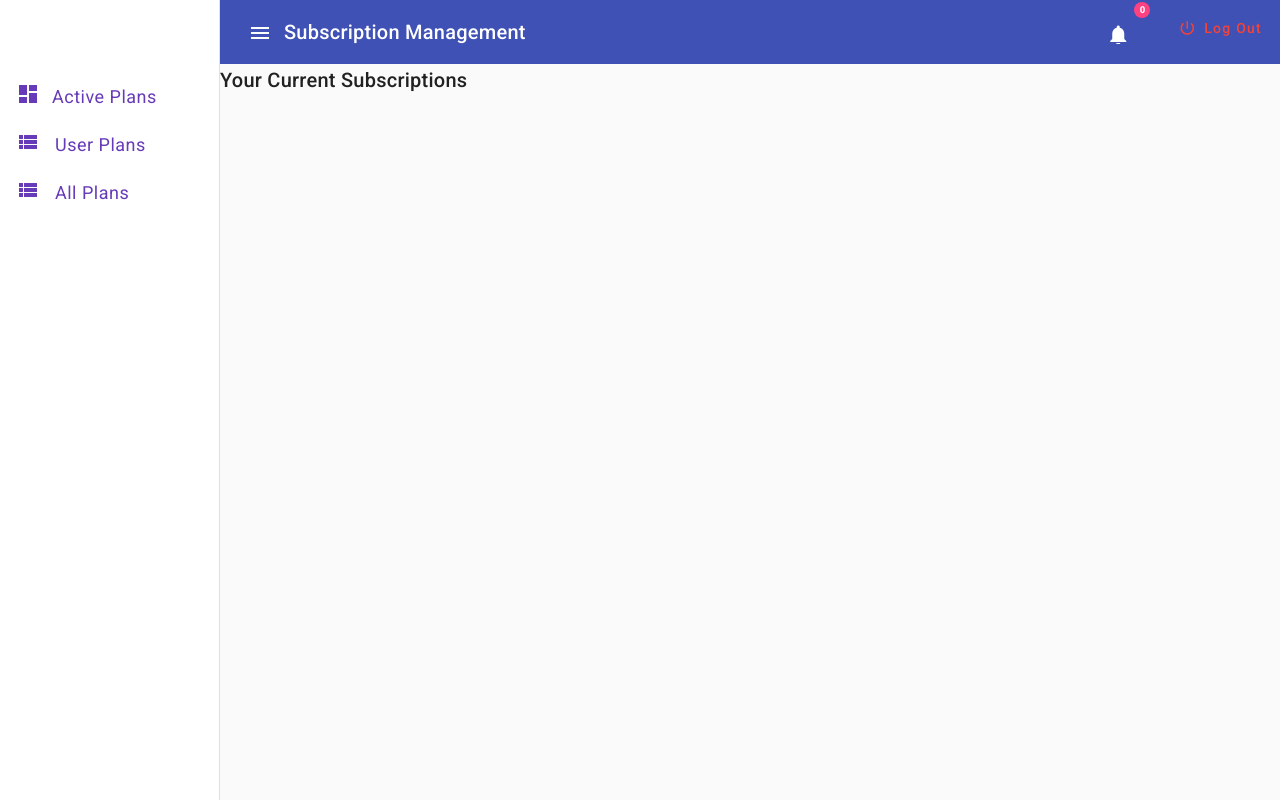
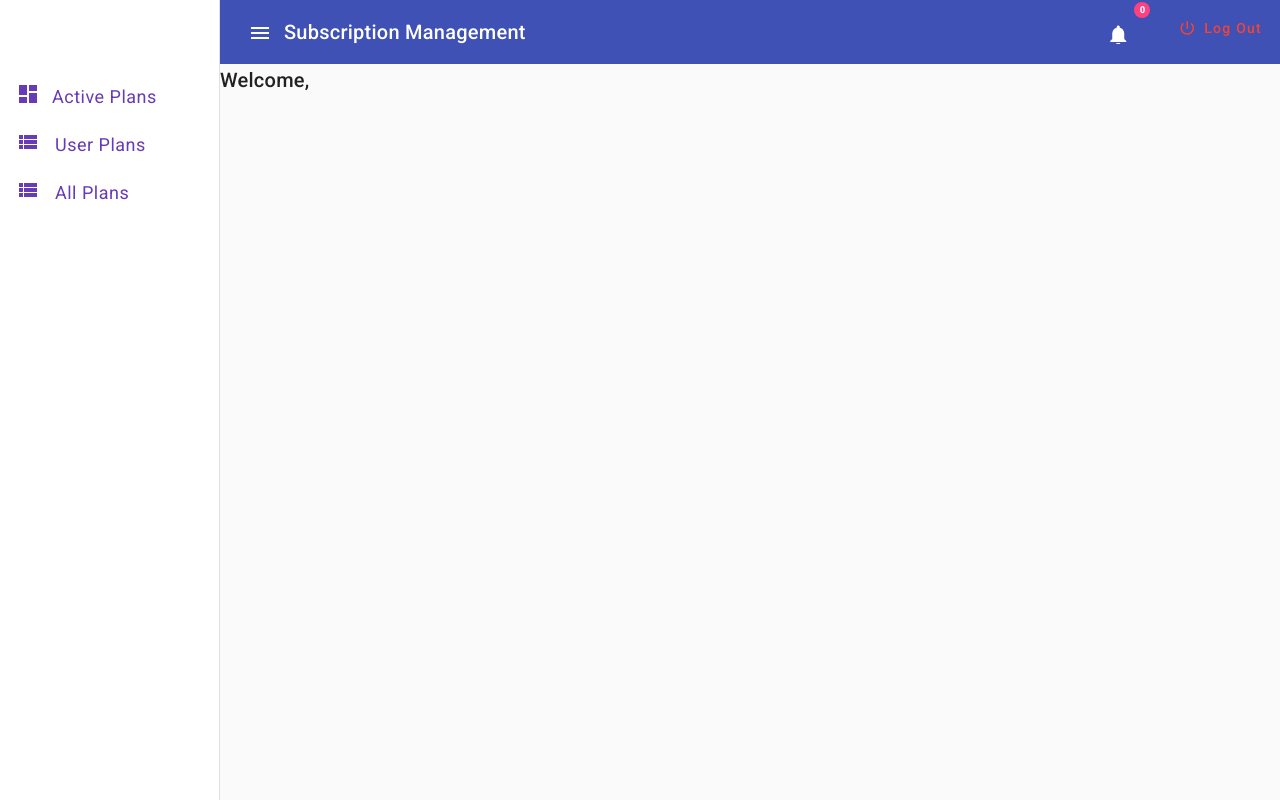
Before and after one commit to 11omkarkanase11/SubscriptionManagementSystem, an Angular app in the folder SubscriptionManagement/: page /sidenav/dashboard in a window 1280 px wide. Built offline with nearby package versions, Linux system fonts and the light colour scheme.

Commit message:
name displayed

```diff
--- a/SubscriptionManagement/src/app/dashboard/dashboard.component.html
+++ b/SubscriptionManagement/src/app/dashboard/dashboard.component.html
@@ -33,7 +33,7 @@
     <button mat-raised-button color="primary" (click)="viewPlans()">Click Here</button>
   </div> -->
   <div id="userplan">
-    <h2>Your Current Subscriptions</h2>
+    <h2>Welcome,{{userName}} </h2>
 
     <div *ngFor="let plan of userPlans">
       <mat-card class="subscription-card">
--- a/SubscriptionManagement/src/app/dashboard/dashboard.component.ts
+++ b/SubscriptionManagement/src/app/dashboard/dashboard.component.ts
@@ -21,8 +21,11 @@ export class DashboardComponent implements OnInit{
   userId=''
   planId=''
   userPlans: any[] = [];
+userName = this.localservice.getItem("userName");
   constructor(private localservice : LocalService,private subscriptionService:SubscriptionService, private router: Router){}
   ngOnInit(): void {
+
+
     const storedUserId = this.localservice.getItem('userId');
     if (storedUserId) {
       this.userId = storedUserId;
--- a/SubscriptionManagement/src/app/login/login.component.ts
+++ b/SubscriptionManagement/src/app/login/login.component.ts
@@ -48,6 +48,8 @@ export class LoginComponent {
             this.loginservice.getRole(this.userId).subscribe(
               (data)=>{
                 console.log(data.role);
+                console.log(data.name);
+                this.localservice.setItem("userName",data.name);
                 if(data.role ==="admin"){
                   this.router.navigate(['admin']);
                 }
```
